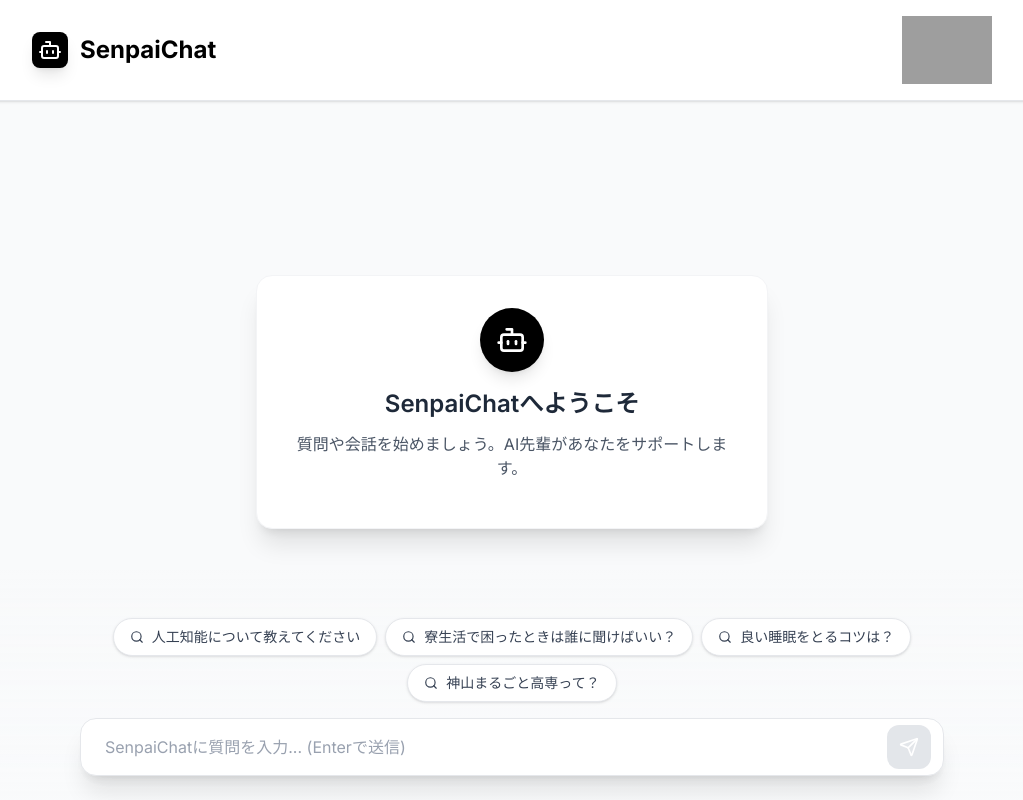
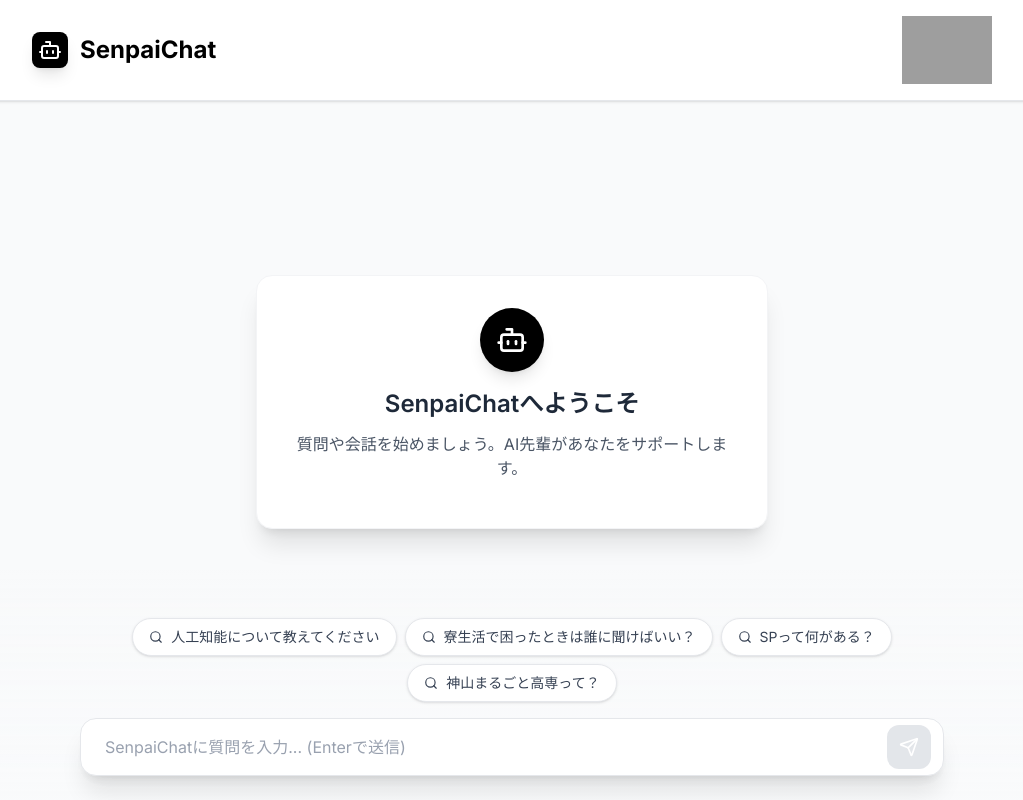
Before and after one commit to Mori-kamiyama/senpaiChat, a Next.js app: page / in a window 1280 px wide. Shown: the whole page, without its empty margins (128-1151 px from the left). Built offline with nearby package versions, Linux system fonts and the light colour scheme; grey boxes are pictures that could not be loaded.

Commit message:
routeの修正

```diff
--- a/src/components/ChatInterface.tsx
+++ b/src/components/ChatInterface.tsx
@@ -17,13 +17,13 @@ interface SampleQuestion {
     text: string;
 }
 
-const apiProxyPath = process.env.RAG_API_URL || '/generate';
+const apiProxyPath = process.env.RAG_API_URL || '/api/generate';
 
 // サンプル質問データ
 const sampleQuestions: SampleQuestion[] = [
     { id: 'q1', text: '人工知能について教えてください' },
     { id: 'q2', text: '寮生活で困ったときは誰に聞けばいい？' },
-    { id: 'q3', text: '良い睡眠をとるコツは？' },
+    { id: 'q3', text: 'SPって何がある？' },
     { id: 'q4', text: '神山まるごと高専って？' },
 ];
 
```
